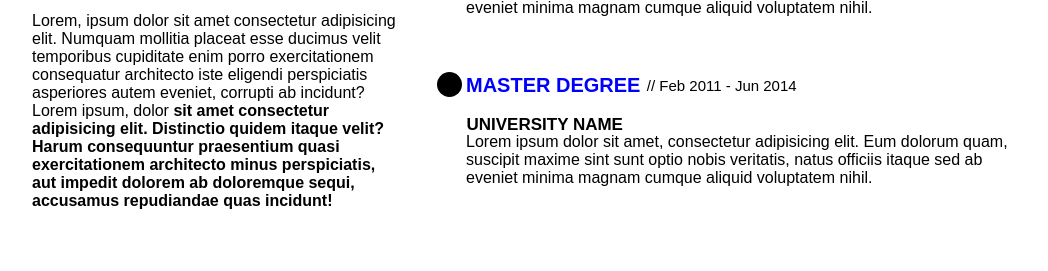
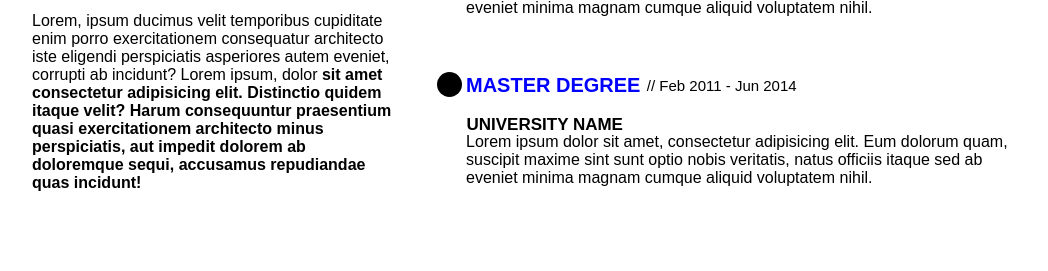
Before and after one commit to FoFBode4/myweb, a plain HTML site: page index.html in a window 1280 px wide. Shown: the part 529-800 px from the top of the page, without its empty margins (175-1223 px from the left). Drawn offline with Linux system fonts and the light colour scheme.

Commit message:
замінив текс

```diff
--- a/index.html
+++ b/index.html
@@ -20,8 +20,7 @@
     </div>
         <div class="profile">
 <img class="imgprofile" src="img/profile_icon.png" alt=""><p class="ppr"> <b> PROFILE</b><hr class="hr"></p>
-<p class="Lorem">Lorem, ipsum dolor sit amet consectetur
-     adipisicing elit. Numquam mollitia placeat esse
+<p class="Lorem">Lorem, ipsum
      ducimus velit temporibus cupiditate enim porro exercitationem
       consequatur architecto iste eligendi
      perspiciatis asperiores autem eveniet, corrupti ab incidunt?
```
